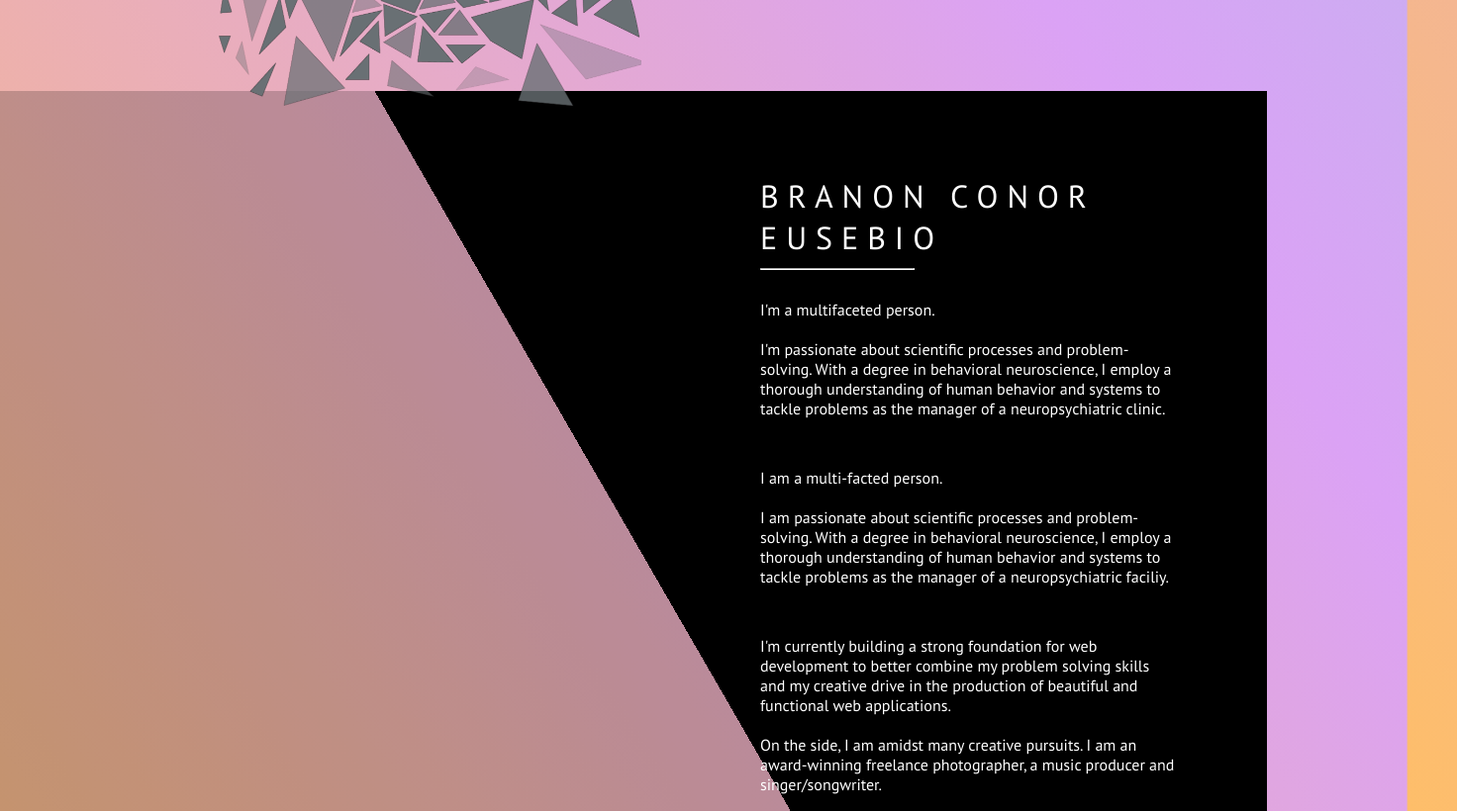
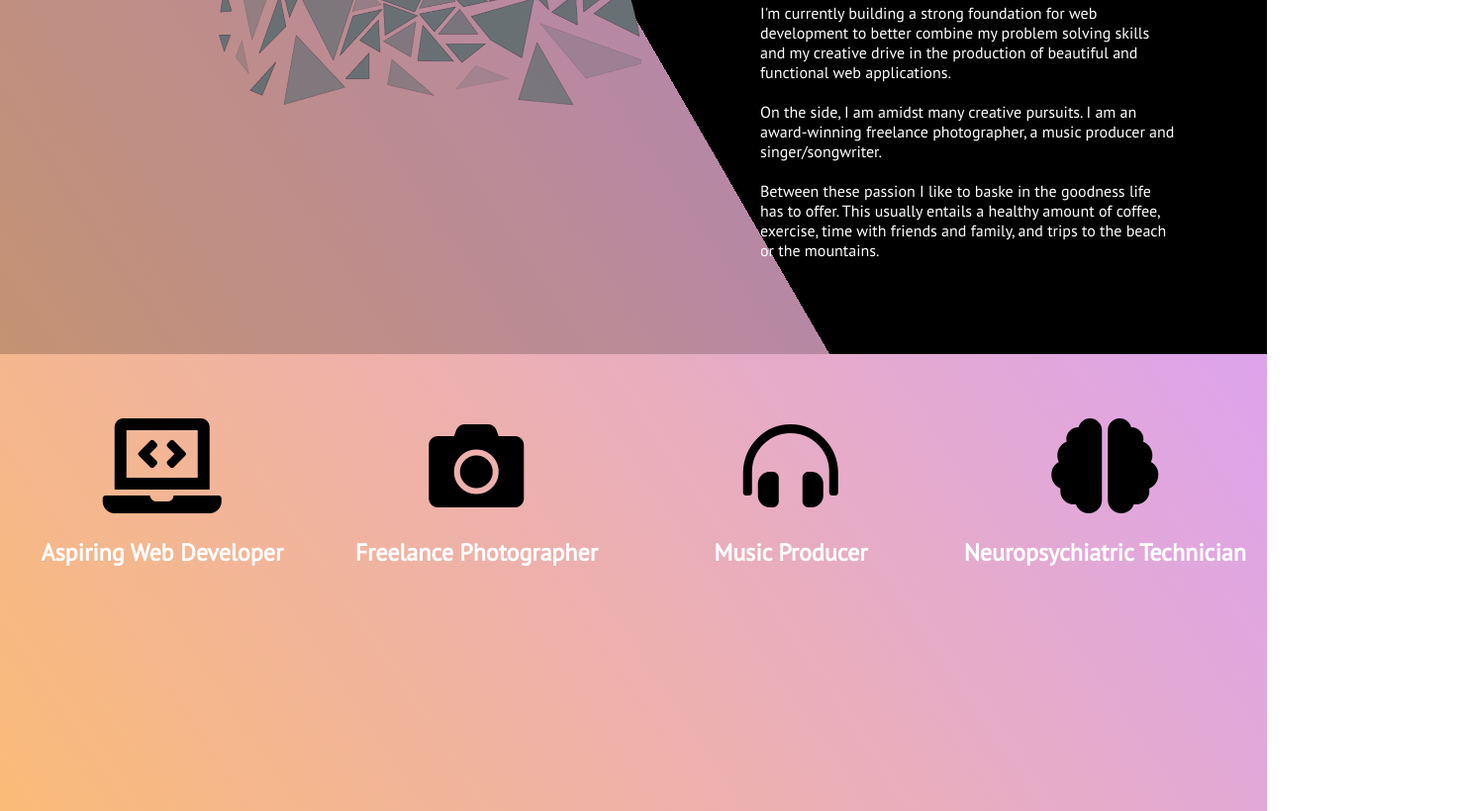
Before and after one commit to BranonConor/portfolio, a plain HTML site: page index.html in a window 1280 px wide. Shown: the part 1350-2170 px from the top of the page at 99% size, 1472 px wide, since content can reach past the window. Drawn offline with nearby package versions, Linux system fonts and the light colour scheme.

Commit message:
Updating html

```diff
--- a/index.html
+++ b/index.html
@@ -48,11 +48,8 @@
                     <span class="txt-rotate" data-period="2000" data-rotate='[ "Conor.", "Conor.", "Conor.", "Conor.", "Conor." ]'></span>
                 </h1>
                 <hr>
-<<<<<<< HEAD
                 <p>I'm a front-end web developer, among many things.</p>
-=======
                 <p>I'm an aspiring front-end developer, among many things.</p>
->>>>>>> e54f245866cd601e949379894f0861871473c14a
                 <p>Welcome to my portfolio.</p>
                 <p><a href="#about"><i class="fas fa-angle-double-down fa-3x"></i></a></p>
             </div>
@@ -65,13 +62,8 @@
             <div data-aos="zoom-out-left" data-aos-duration="1400">
                 <p class="about-title">BRANON CONOR EUSEBIO</p>
                 <hr class="about-hr">
-<<<<<<< HEAD
                 <p class="about-p">I'm a multifaceted person.</p>
                 <p class="about-p">I'm passionate about scientific processes and problem-solving. With a degree in behavioral neuroscience, I employ a thorough understanding of human behavior and systems to tackle problems as the manager of a neuropsychiatric clinic.</p>
-=======
-                <p class="about-p">I am a multi-facted person.</p>
-                <p class="about-p">I am passionate about scientific processes and problem-solving. With a degree in behavioral neuroscience, I employ a thorough understanding of human behavior and systems to tackle problems as the manager of a neuropsychiatric faciliy.</p>
->>>>>>> e54f245866cd601e949379894f0861871473c14a
                 <p class="about-p">I'm currently building a strong foundation for web development to better combine my problem solving skills and my creative drive in the production of beautiful and functional web applications.</p>
                 <p class="about-p">On the side, I am amidst many creative pursuits. I am an award-winning freelance photographer, a music producer and singer/songwriter.</p>
                 <p class="about-p">Between these passion I like to baske in the goodness life has to offer. This usually entails a healthy amount of coffee, exercise, time with friends and family, and trips to the beach or the mountains.</p>
```
